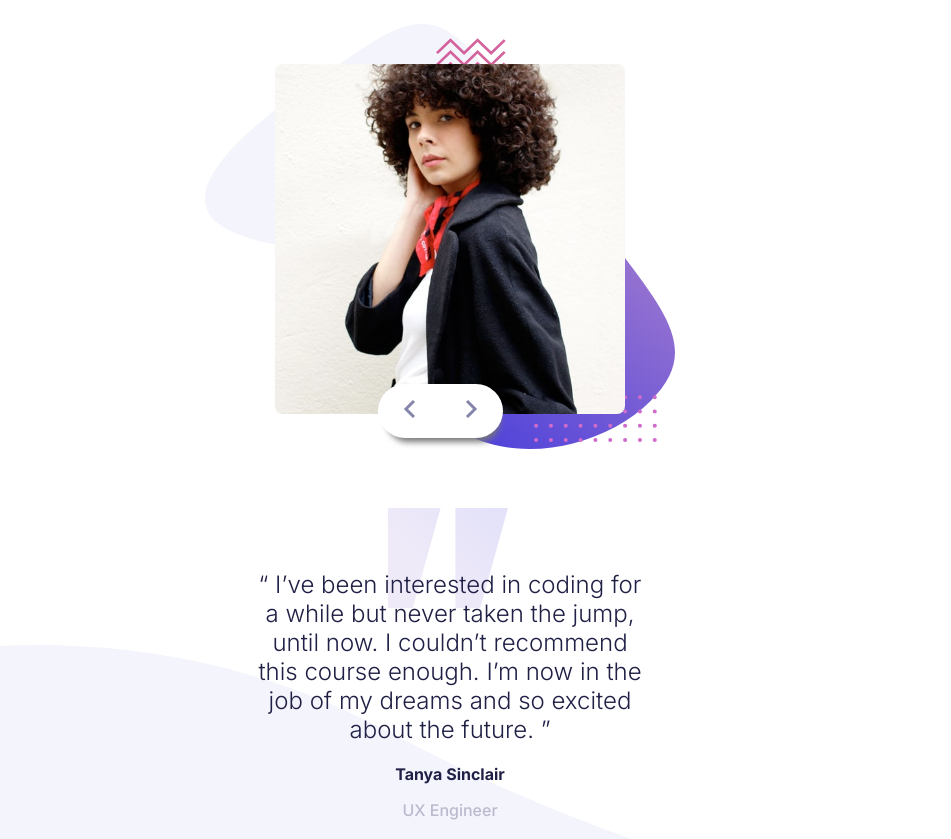
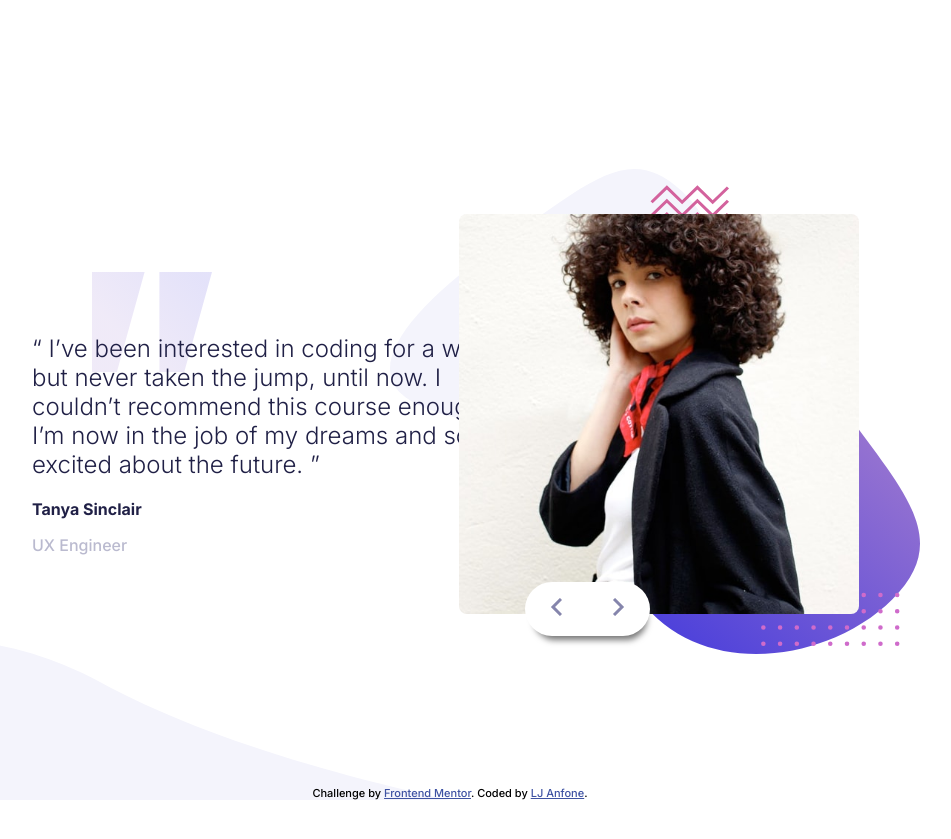
Before and after one commit to its-el-jey/slider-HTML-SASS-JS, a plain HTML site: page index.html in a window 1280 px wide. Shown: the top 839 px of the page, without its empty margins (190-1141 px from the left). After the commit the page ends 800 px from the top, so only its background shows below. Drawn offline with Linux system fonts and the light colour scheme.

Commit message:
media queries and js

```diff
--- /dev/null
+++ b/dist/main.dev.js
@@ -0,0 +1,16 @@
+"use strict";
+
+var users = ['/images/image-tanya.jpg', '/images/image-john.jpg'];
+var next = document.querySelector('.next');
+var prev = document.querySelector('.prev');
+var gallery = document.querySelector('.gallery');
+var index = 0;
+next.addEventListener('click', function () {
+  index++;
+
+  if (index >= users.length) {
+    index = 0;
+  }
+
+  gallery.src = users[index];
+});
--- a/index.html
+++ b/index.html
@@ -16,21 +16,15 @@
 </head>
 <body>
 
-  <section class="header">
-
-    <div class="top">
+  <section class="slider">
+      <div class="slide slide-1">
+        <div class="user">
           <img class="patternBg" src="/images/pattern-bg.svg" alt="bg">
-      <div class="gallery">
+          <div class="image">
             <img src="/images/image-tanya.jpg" alt="tanya">
           </div>
-      <div class="slider">
-        <div class="prev"><img src="/images/icon-prev.svg" alt="prev"></div>
-        <div class="next"><img src="/images/icon-next.svg" alt="next"></div>
         </div>
-    </div>
-
-    <div class="bottom">
-      <div></div>
+        <div class="testimonial">
           <img class="quotesBg" src="/images/pattern-quotes.svg" alt="">
           <h1>
             “ I’ve been interested in coding for a while but never taken the jump, until now.
@@ -40,19 +34,40 @@
           <p class="name">Tanya Sinclair</p>
           <p class="profession">UX Engineer</p>
         </div>
-    <img class="curveBg" src="/images/pattern-curve.svg" alt="">
+      </div>
+
+      <div class="slide slide-2">
+        <div class="user">
+          <img class="patternBg" src="/images/pattern-bg.svg" alt="bg">
+          <div class="image">
+            <img src="/images/image-john.jpg" alt="john">
+          </div>
+        </div>
+        <div class="testimonial">
+          <img class="quotesBg" src="/images/pattern-quotes.svg" alt="">
+          <h1>
+            “ If you want to lay the best foundation possible I’d recommend taking this course.
+              The depth the instructors go into is incredible. I now feel so confident about
+              starting up as a professional developer. ”
+          </h1>
+          <p class="name">John Tarkpor</p>
+          <p class="profession">Junior Front-end Developer</p>
+        </div>
+      </div>
+
+    <div class="button">
+      <div class="prev btn"><img src="/images/icon-prev.svg" alt="prev"></div>
+      <div class="next btn"><img src="/images/icon-next.svg" alt="next"></div>
+    </div>
   </section>
 
-  <!-- “ If you want to lay the best foundation possible I’d recommend taking this course.
-  The depth the instructors go into is incredible. I now feel so confident about
-  starting up as a professional developer. ”
 
-  John Tarkpor
-  Junior Front-end Developer -->
-
+  <img class="curveBg" src="/images/pattern-curve.svg" alt="curve">
   <div class="attribution">
     Challenge by <a href="https://www.frontendmentor.io?ref=challenge" target="_blank">Frontend Mentor</a>.
-    Coded by <a href="#">LJ Anfone</a>.
+    Coded by <a href="https://github.com/its-el-jey" target="_blank">LJ Anfone</a>.
   </div>
+
+  <script src="main.js"></script>
 </body>
 </html>
--- /dev/null
+++ b/main.js
@@ -0,0 +1,30 @@
+const next = document.querySelector('.button .next');
+const prev = document.querySelector('.button .prev');
+const slides = document.querySelectorAll('.slide');
+
+index = 0;
+
+function display(index){
+  Array.from(slides).forEach(slide => {
+    slide.style.display = 'none';
+  })
+  slides[index].style.display = 'grid';
+}
+
+display(index);
+
+next.addEventListener('click', () => {
+  index++;
+  if(index >= slides.length){
+    index = 0;
+  }
+  display(index);
+});
+
+prev.addEventListener('click', () => {
+  index--;
+  if(index < 0) {
+    index = slides.length -1;
+  }
+  display(index);
+});
--- a/sass/style.scss
+++ b/sass/style.scss
@@ -17,51 +17,42 @@ body {
   justify-items: center;
   position: relative;
   text-align: center;
+  height: 100vh;
 }
 
-// header
-.header {
+// slider container
+.slider {
   padding: 2rem;
   margin-top: 2rem;
   max-width: 450px;
+  position: relative;
+
+  .slide {
+    .user {
+      position: relative;
       display: grid;
       justify-items: center;
       align-items: center;
 
-  .top {
-    position: relative;
       .patternBg{
-      width: 470px;
-      height: 425px;
+        width: 400px;
+        height: 370px;
         position: absolute;
-      top: -40px;
-      left: -70px;
+        top: -35px;
+        left: -50px;
         z-index: -1000;
       }
-    .gallery {
-      width: 350px;
+      .image {
+        width: 300px;
         margin: 0 auto;
-
         img {
           width: 100%;
           border-radius: 0.5rem;
         }
       }
-    .slider {
-      width: 125px;
-      display: grid;
-      grid-template-columns: 1fr 1fr;
-      background: white;
-      padding: 1rem 0;
-      border-radius: 2rem;
-      box-shadow: 3px 10px 6px -6px #777;
-      position: absolute;
-      bottom: -20px;
-      right: 35%;
-    }
     }
 
-  .bottom {
+    .testimonial {
       position: relative;
       margin-top: 10rem;
 
@@ -85,20 +76,114 @@ body {
         color: $grayish-blue;
       }
     }
+  }
+
+  .button {
+    width: 125px;
+    display: flex;
+    border-radius: 2rem;
+    box-shadow: 3px 10px 6px -6px #777;
+    background: white;
+    position: absolute;
+    top: 300px;
+    right: 33%;
+    z-index: 1000;
+
+    :hover{
+      background: $grayish-blue;
+    }
+    .btn {
+      cursor: pointer;
+      width: 50%;
+      padding: 1rem 0;
+    }
+    .next {
+      border-radius: 0 2rem 2rem 0;
+    }
+    .prev {
+      border-radius: 2rem 0 0 2rem;
+    }
+  }
+
+}
 .curveBg {
   width: 100%;
   position: absolute;
-    bottom: -100px;
+  bottom: -400px;
   left: 0;
   z-index: -1000;
 }
-}
 .attribution {
   position: absolute;
-  bottom: -100px;
+  bottom: -400px;
   font-size: 11px;
   text-align: center;
   a {
     color: hsl(228, 45%, 44%);
   }
 }
+
+
+// media query
+@media screen  and (min-width: 500px){
+  .slider{
+    .slide {
+      .user {
+        .patternBg {
+          width: 440px;
+          height: 370px;
+          position: absolute;
+          top: -35px;
+          left: -50px;
+          z-index: -1000;
+        }
+      }
+    }
+  }
+}
+
+@media screen and (min-width: 768px){
+
+  .slider {
+    max-width: 900px;
+    .slide {
+      display: grid;
+      grid-template-columns: repeat(2, 1fr);
+
+      .user {
+        order: 2;
+        .patternBg {
+          width: 530px;
+          height: 485px;
+          top: -45px;
+          left: -60px;
+        }
+        .image {
+          width: 400px;
+        }
+      }
+      .testimonial {
+        text-align: left;
+        margin-top: 8rem;
+        .quotesBg {
+          left: 60px;
+        }
+        h1 {
+          margin-right: -4rem;
+        }
+      }
+    }
+
+    .button {
+      top: 400px;
+      right: 250px;
+    }
+  }
+  .curveBg {
+    bottom: 0px;
+    max-width: 50%;
+  }
+  .attribution {
+    bottom: 0;
+  }
+}
```
Also changed, not shown: sass/dist/style.css (added), sass/style.css, 1 other file. Lines whose indentation alone changed are shown as unchanged.
